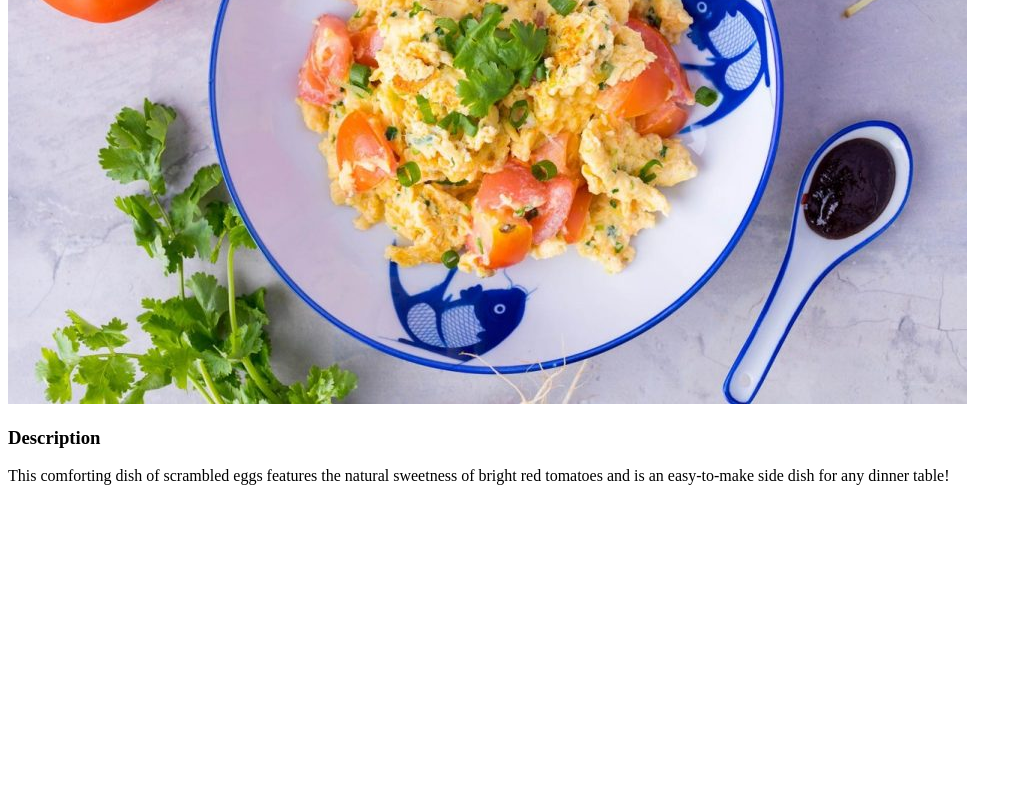
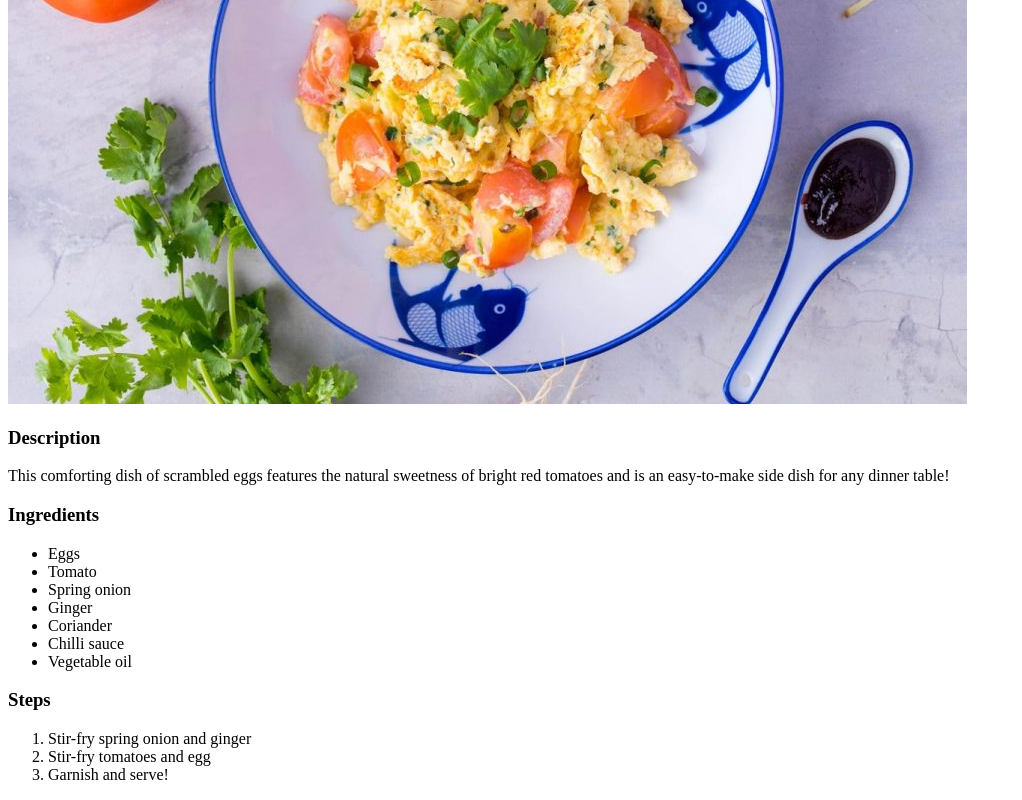
Before and after one commit to wongziyang/odin-recipes, a plain HTML site: page recipes/chineseStyleScrambledEggWithTomato.html in a window 1280 px wide. Shown: the part 315-1115 px from the top of the page, without its empty margins (0-1022 px from the left). Before the commit the page ends 816 px from the top, so only its background shows below. Drawn offline with Linux system fonts and the light colour scheme.

Commit message:
Added ingredients and cooking steps

```diff
--- a/recipes/chineseStyleScrambledEggWithTomato.html
+++ b/recipes/chineseStyleScrambledEggWithTomato.html
@@ -12,6 +12,23 @@
     <h3>Description</h3>
     <p>This comforting dish of scrambled eggs features the natural sweetness of bright red tomatoes and is an easy-to-make side dish for any dinner table!</p>
 
+    <h3>Ingredients</h3>
+    <ul>
+        <li>Eggs</li>
+        <li>Tomato</li>
+        <li>Spring onion</li>
+        <li>Ginger</li>
+        <li>Coriander</li>
+        <li>Chilli sauce</li>
+        <li>Vegetable oil</li>
+    </ul>
+
+    <h3>Steps</h3>
+    <ol>
+        <li>Stir-fry spring onion and ginger</li>
+        <li>Stir-fry tomatoes and egg</li>
+        <li>Garnish and serve!</li>
+    </ol>
 
 </body>
 </html>
```
